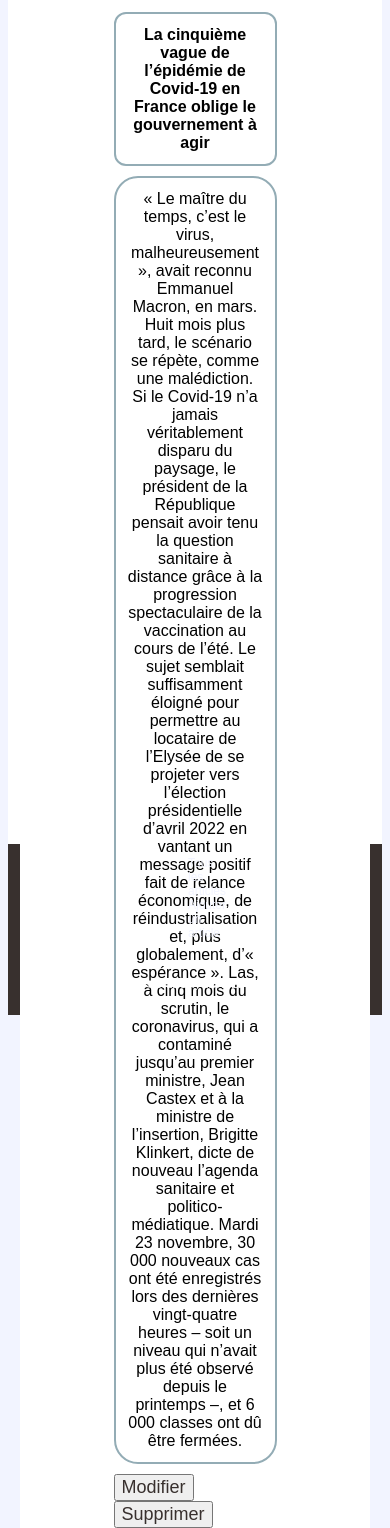
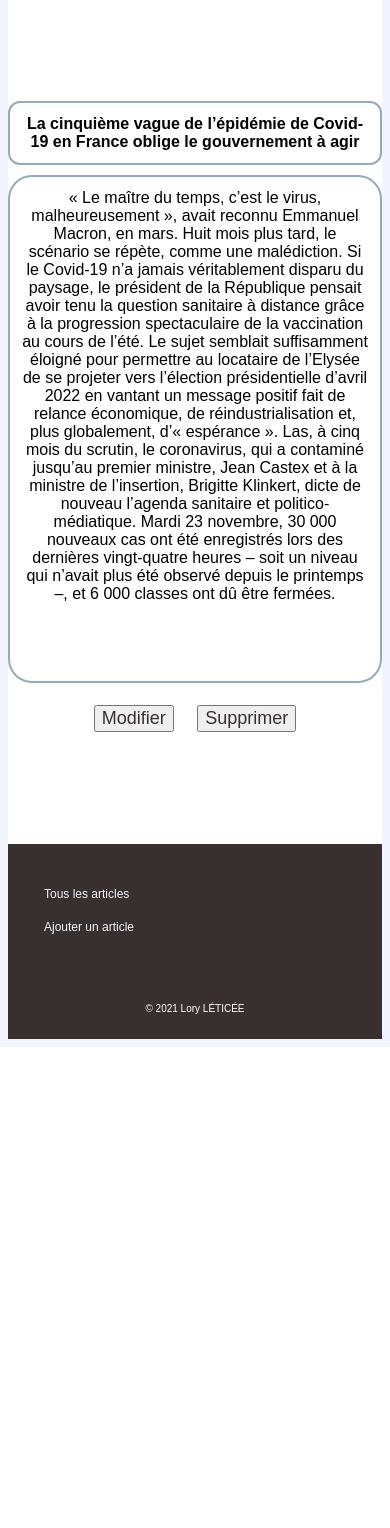
Before and after one commit to loryleticee/tp_blog, a PHP site: page /vues/articles/article.php?id=1 in a window 390 px wide. Shown: the part 68-1596 px from the top of the page. After the commit the page ends 1115 px from the top, so only its background shows below. Run offline with PHP 8.4, Linux system fonts and the light colour scheme; a user stored in the database is signed in; data comes from the database, SQL or seed files in the repository.

Commit message:
responsive on other pages

```diff
--- a/assets/style/main.css
+++ b/assets/style/main.css
@@ -7,6 +7,7 @@
   font-size: 1.5rem;
   color: #38302e;
   cursor: pointer;
+  margin: 1rem .8rem;
 }
 .action-button > a {
   text-decoration: none;
@@ -18,6 +19,7 @@
   border-radius: 1rem;
   border: 2px solid #93acb5;
   cursor: pointer;
+  max-width: 44rem;
   padding: 12px;
   text-align: center;
 }
@@ -42,9 +44,12 @@
   background-color: white;
   border-radius: 2rem;
   border: 2px solid #93acb5;
+  max-width: 44rem;
   padding: 12px;
   text-align: center;
   cursor: pointer;
+  overflow: scroll;
+  min-height: 40rem;
 }
 
 .article-content:hover {
@@ -77,8 +82,7 @@
   font-size: 16px;
   gap: 10px;
   justify-content: center;
-  margin: 1rem;
-  padding: 0 25%;
+  flex: 2 1 auto;
 }
 #error {
   color: red;
@@ -114,6 +118,10 @@
   justify-content: center;
   height: 100vh;
   background-color: #fff;
+}
+
+.flex-container {
+  display: flex;
 }
 
 #form-control {
@@ -265,7 +273,7 @@
   display: flex;
   justify-content: space-evenly;
   flex-direction: column;
-  padding: 1rem 15rem;
+  padding: 2rem 3rem;
 }
 #pre-footer__sitemap > div > a {
   color: #f2f4ff;
@@ -283,7 +291,9 @@
   margin-top: 1rem;
   text-align: center;
 }
-
+.textarea__input {
+  min-width: 23rem;
+}
 #title {
   text-transform: uppercase;
   color: #38302e;
@@ -306,7 +316,7 @@
   @keyframes mymove {
     100% {
       opacity: 1;
-      top: 5.5rem;
+      top: 6rem;
     }
   }
 }
--- a/config/mysql.php
+++ b/config/mysql.php
@@ -3,7 +3,7 @@
 $password = "root";
 $host = "localhost"; //localhost
 $db = "blog";
-$port = "3306";
+$port = "8889";
 
 $option = [
     \PDO::ATTR_DEFAULT_FETCH_MODE => \PDO::FETCH_ASSOC,
--- a/controller/ArticleController.php
+++ b/controller/ArticleController.php
@@ -32,7 +32,7 @@
         $_POST['user_id'],
         $_POST['title'],
         $_POST['content'],
-        $_POST['categorie'],
+        $_POST['categorie']
     )) {
         redirect($domaine . "/vues/article/add.php?error=un parametre manque à la requete");
     }
--- a/vues/articles/add.php
+++ b/vues/articles/add.php
@@ -27,13 +27,13 @@
                 <label for="title">Titre</label>
             </div>
             <div>
-                <input type="text" size="100" name="title" id="title" autofocus required />
+                <input type="text" size="10" name="title" id="title" autofocus required />
             </div>
             <div>
                 <label for="content">Ici le contenu de l'article </label>
             </div>
             <div>
-                <textarea name="content" id="content" rows="10" cols="100" required></textarea>
+                <textarea name="content" id="content" cols="20" required></textarea>
             </div>
             <div>
                 <label for="categorie">Catégorie</label>
--- a/vues/articles/article.php
+++ b/vues/articles/article.php
@@ -24,13 +24,13 @@
 
 <body>
     <?php include_once('../templates/header.php'); ?>
-    <main id="main">
+    <main class="main-center">
         <?php
         if (isset($aArticle['exist'])) {
             echo $aArticle['message'];
         } else {
             ?>
-            <div>
+            <div class="flex-container">
                 <div class="container-article">
                     <div class="article-title">
                         <span><strong><?=$aArticle["title"]?></strong></span>
@@ -48,9 +48,9 @@
         }
         ?>
     </main>
+    <?php include_once('../templates/footer.php'); ?>
 </body>
 
-<?php include_once('../templates/footer.php'); ?>
 <script>
     function _delete () {
         article_id = <?php print($aArticle['id']) ?>;
```
Also changed, not shown: vues/articles/modify.php (+3 -5 lines).
